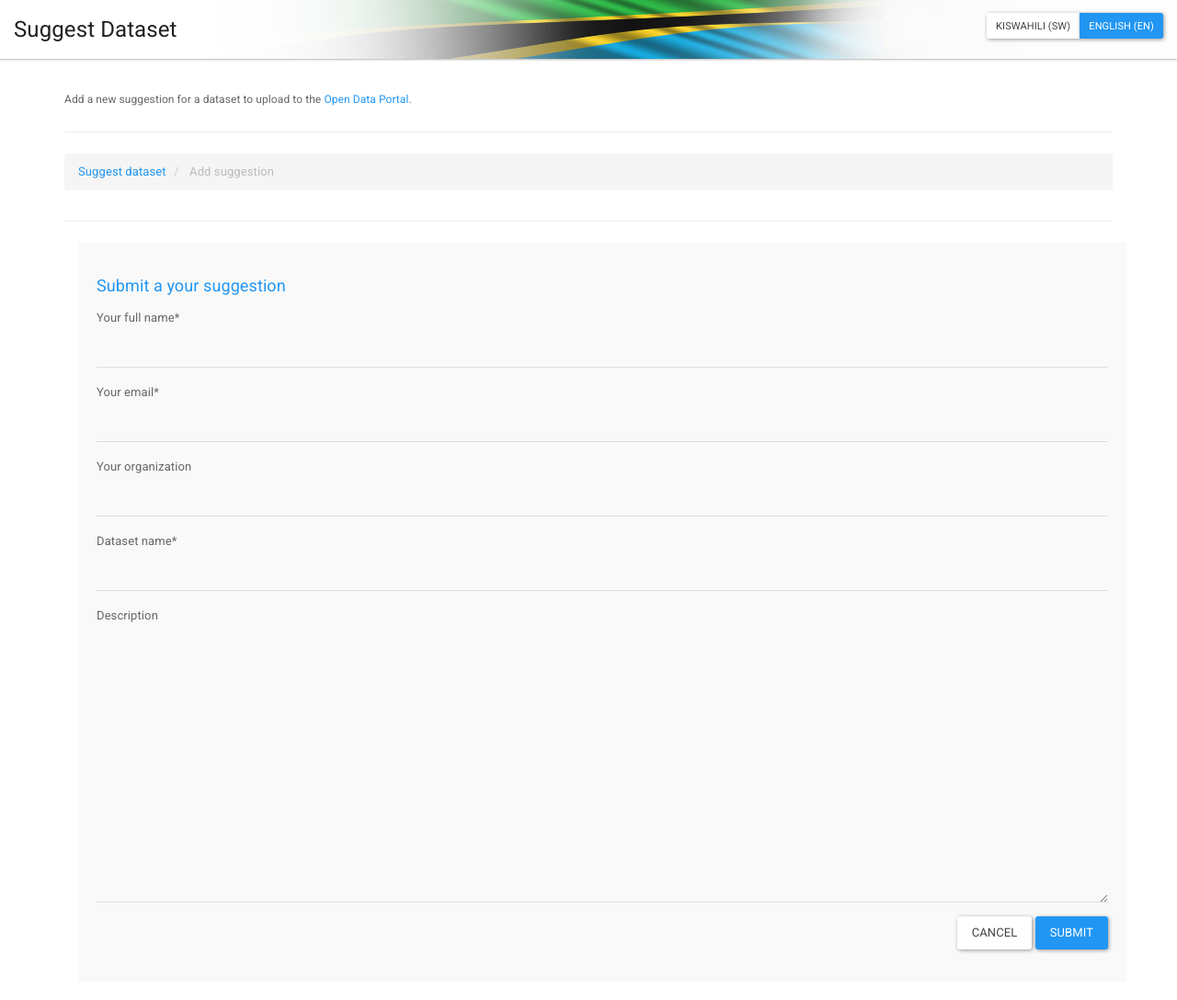
After one commit to WorldBank-Transport/suggestdataset, a Django app: template datasets/templates/datasets/dataset_suggest.html in a window 1280 px wide. The commit adds this page. Shown: the whole page at 92% size. Run offline with Django 3.2, Linux system fonts and the light colour scheme; the template is opened without the code that fills it: values that come from a table or form of the project are taken from there, others are empty; parts of the project's set-up code (start-up, migrations or seed data) failed here and were passed over; some libraries are stand-ins or nearby versions.

Commit message:
add suggest dataset form

```diff
--- /dev/null
+++ b/datasets/forms.py
@@ -0,0 +1,22 @@
+from django import forms
+from django.utils.translation import ugettext_lazy as _
+
+from .models import Dataset
+
+
+class DatasetSuggestForm(forms.ModelForm):
+
+    suggester_name = forms.CharField(label=_('Your full name'),
+                                     required=True)
+    suggester_email = forms.EmailField(label=_('Your email'),
+                                       required=True)
+
+    class Meta:
+        model = Dataset
+        fields = [
+            'suggester_name', 'suggester_email',
+            'suggester_organization', 'name', 'description']
+        labels = {
+            'suggester_organization': _('Your organization'),
+            'description': _('Description')
+        }
--- a/datasets/models.py
+++ b/datasets/models.py
@@ -58,8 +58,14 @@ class Dataset(models.Model):
         (NOT_PUBLIC, _('Not for public')),
     )
 
-    name = models.CharField(_('Name'), max_length=255)
-    description = models.TextField(_('Desciption'), blank=True)
+    suggester_name = models.CharField(_('Suggester name'),
+                                      max_length=128, blank=True)
+    suggester_email = models.EmailField(_('Suggester email'),
+                                        blank=True)
+    suggester_organization = models.CharField(
+        _('Suggester organization'), max_length=128, blank=True)
+    name = models.CharField(_('Dataset name'), max_length=128)
+    description = models.TextField(_('Dataset desciption'), blank=True)
     likes = models.PositiveIntegerField(_('likes'), default=0,
                                         blank=True, null=True)
     categories = models.ManyToManyField(
--- /dev/null
+++ b/datasets/templates/datasets/dataset_suggest.html
@@ -0,0 +1,51 @@
+{% extends 'layout.html' %}
+
+{% load i18n %}
+{% load el_pagination_tags %}
+{% load crispy_forms_tags %}
+
+{% block head_title %}{% trans 'Add suggestion' %}{% endblock %}
+
+{% block breadcumb %}
+    <ol class="breadcrumb">
+        <li><a href="{% url 'dataset-list' %}">{% trans "Suggest dataset" %}</a></li>
+        <li class="active">
+          {% trans 'Add suggestion' %}
+        </li>
+    </ol>
+{% endblock %}
+
+{% block page_title %}
+    <small class="">
+        {% blocktrans %}
+            Add a new suggestion for a dataset to upload to the <a href="http://opendata.go.tz">Open Data Portal</a>.
+        {% endblocktrans %}
+    </small>
+
+    <hr>
+{% endblock %}
+
+{% block content %}
+    <div class="container">
+        <div class="well">
+            <h4>
+                <small class="text-primary">
+                    {% trans "Submit a your suggestion" %}
+                </small>
+            </h4>
+            <form class="form" method="POST">
+                {% csrf_token %}
+                {{ form|crispy }}
+                <div class="form-group text-right">
+                    <a href="{% url 'dataset-list' %}" class="btn btn-default">{% trans "Cancel" %}</a>
+                    <input type="submit" value="Submit" class="btn btn-primary">
+                </div>
+            </form>
+        </div>
+    </div>
+
+<div>
+    {% include 'includes/page_share_buttons.html' %}
+</div>
+
+{% endblock content %}
--- a/datasets/urls.py
+++ b/datasets/urls.py
@@ -6,4 +6,5 @@ urlpatterns = [
     url(r'^$', views.DatasetList.as_view(), name='dataset-list'),
     url(r'^(?P<pk>[0-9]+)/$', views.DatasetDetail.as_view(), name='dataset-detail'),
     url(r'^like/(?P<pk>[0-9]+)/$', views.DatasetLikeCreate.as_view(), name='datasetlike-create'),
+    url(r'suggest/$', views.DatasetSuggest.as_view(), name='dataset-suggest'),
 ]
```
Also changed, not shown: datasets/templates/datasets/dataset_list.html (+27 -3 lines), datasets/views.py (+9 -1 lines), datasets/migrations/0003_add_dataset_suggester_fields.py (added), datasets/migrations/0004_auto_20160826_1158.py (added), locale/sw/LC_MESSAGES/django.po, 1 other file.
